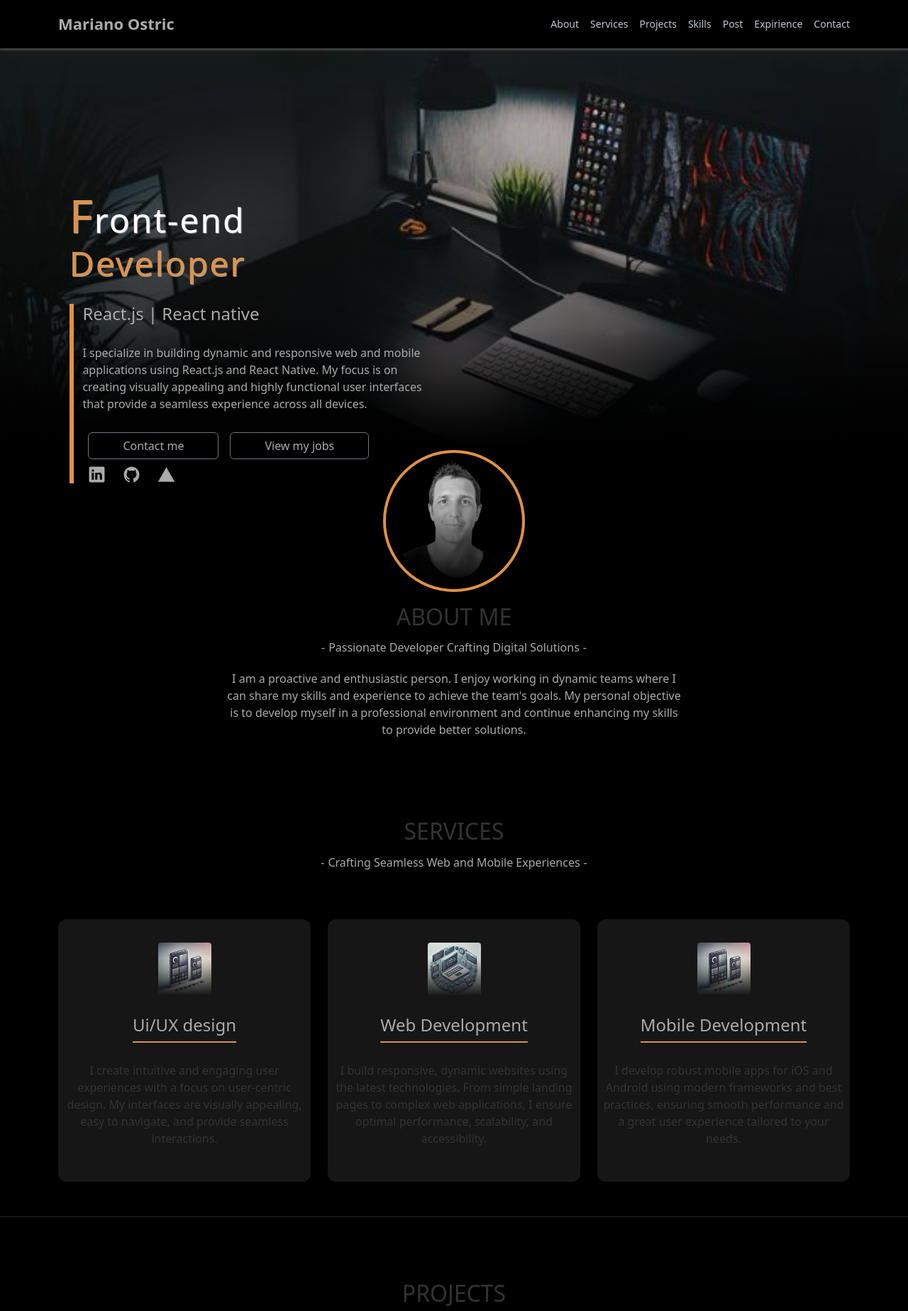
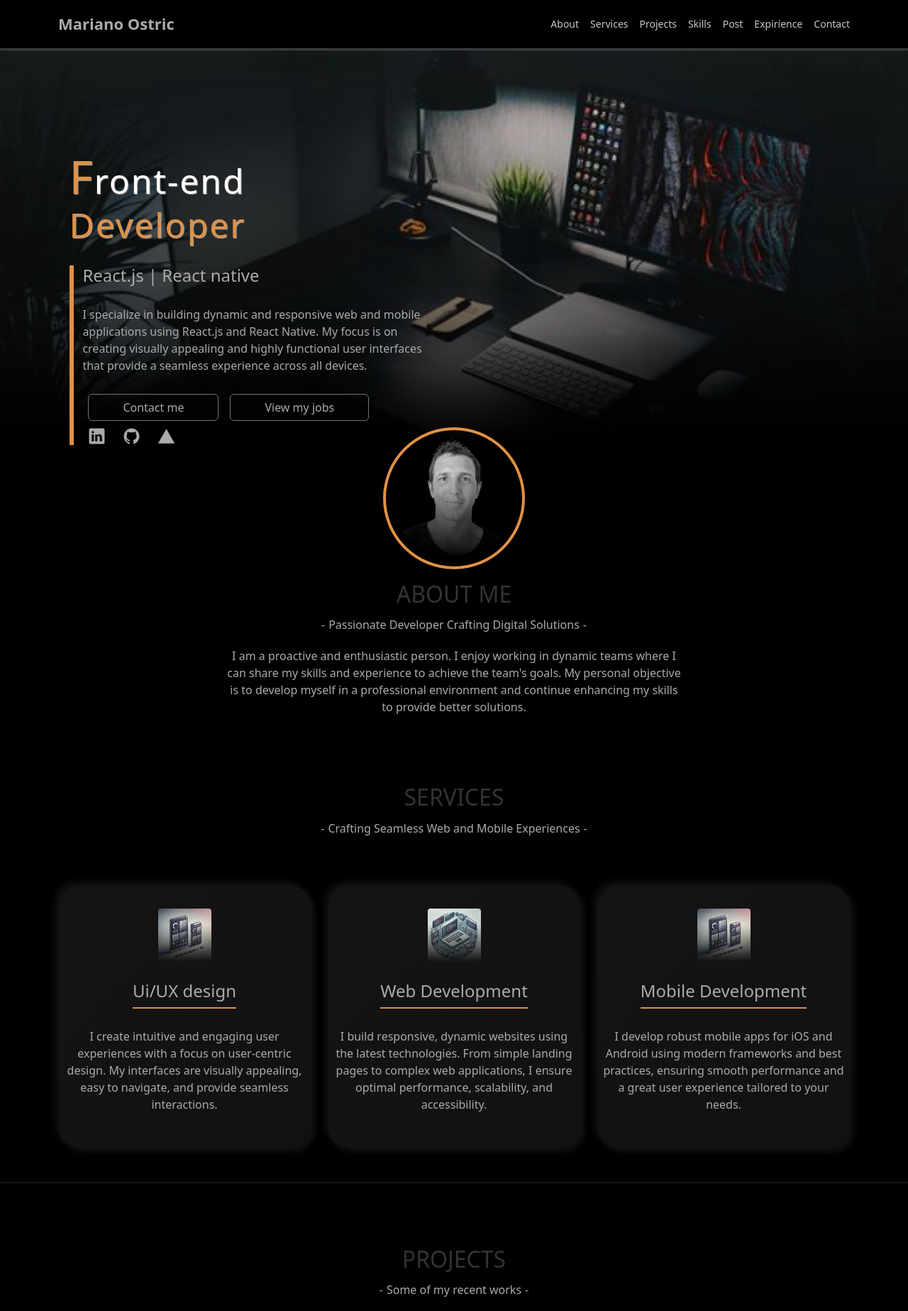
Before and after one commit to ostricnano/portfolio-web, a React (Vite) app: page / in a window 1280 px wide. Shown: the top 1847 px of the page at 71% size. Built offline with nearby package versions, Linux system fonts and the light colour scheme.

Commit message:
services feature

```diff
--- a/src/App.tsx
+++ b/src/App.tsx
@@ -5,8 +5,8 @@ import { Header } from './components/header/Header';
 import { ContactBlock } from './components/contact-info/ContactBlock';
 import { Hero } from './components/main/Hero';
 import { motion, useScroll, useSpring } from "framer-motion"
+import { Services } from './components/our-services/Services';
 import './App.css'
-import { Services } from './components/our-services/Services';
 
 function App() {
   const { scrollYProgress } = useScroll();
--- a/src/components/about/About.css
+++ b/src/components/about/About.css
@@ -3,6 +3,7 @@
   flex-direction: column;
   justify-content: center;
   align-items: center;
+  margin-top: -2rem;
 }
 
 .avatar-container{
--- a/src/components/main/Hero.css
+++ b/src/components/main/Hero.css
@@ -33,7 +33,7 @@
 }
 .header-block {
   position: absolute;
-  top: 20%;
+  top: 15%;
   left: 7%;
   display: flex;
   flex-direction: column;
--- a/src/components/our-services/Services.css
+++ b/src/components/our-services/Services.css
@@ -11,9 +11,12 @@
   align-items: center;
   justify-content: space-evenly;
   padding: 1rem 0.5rem;
-  border-radius: 12px;
+  border-radius: 30px;
   margin-top: 2rem;
-  background: #161616;
+  background: linear-gradient(315deg, #111111, #141414);
+  box-shadow:
+    -5px -5px 10px #101010,
+    5px 5px 10px #161616;
   min-height: 370px;
 }
 .service-icon {
@@ -38,6 +41,6 @@
   padding-bottom: 0.5rem;
 }
 .service p{
-  color: #333;
+  color: #ababab;
   text-align: center;
 }
```
